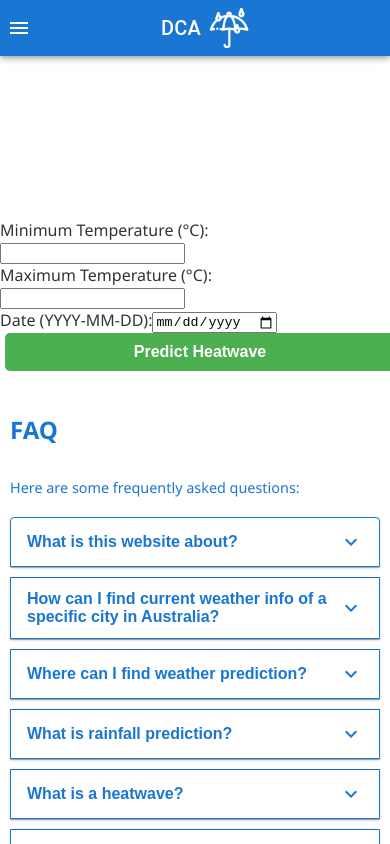
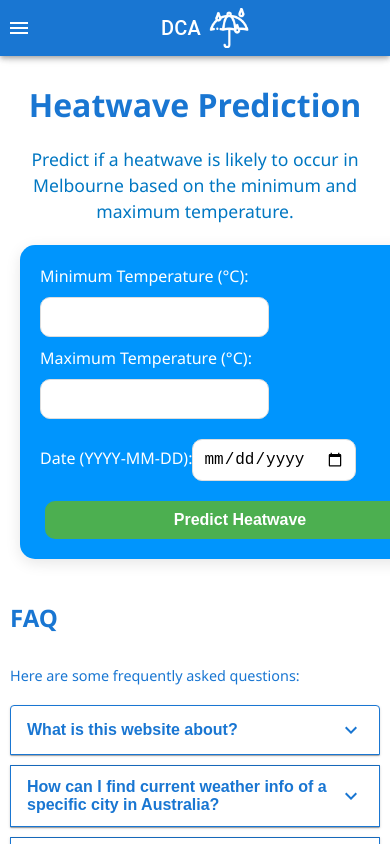
Before and after one commit to joonochakma/weather-prediction-stack, a React (Create React App) app in the folder weather_website/: page /heatwave in a window 390 px wide. Built offline with nearby package versions, Linux system fonts and the light colour scheme; no server answers.

Commit message:
heatwave page updated

```diff
--- a/weather_website/package.json
+++ b/weather_website/package.json
@@ -15,6 +15,7 @@
     "plotly.js": "^2.35.2",
     "react": "^18.3.1",
     "react-dom": "^18.3.1",
+    "react-modal": "^3.16.1",
     "react-plotly.js": "^2.6.0",
     "react-scripts": "5.0.1",
     "web-vitals": "^2.1.4"
--- /dev/null
+++ b/weather_website/src/pages/heatwave/Heatwave.css
@@ -0,0 +1,191 @@
+/* General Styles */
+.model_title {
+    color: #1976d2;
+    font-size: 2.5rem;
+    margin-bottom: 20px;
+    font-weight: bold;
+    text-align: center;
+}
+
+.model_description {
+    font-size: 1.1rem;
+    color: #0077c2;
+    text-align: center;
+    margin: 10px 0;
+    padding: 0 20px;
+    line-height: 1.5;
+    margin-bottom: 20px;
+}
+
+label {
+    color: #fff;
+    font-size: 1rem;
+    font-weight: 500;
+}
+
+/* Container for the prediction form */
+form {
+    background-color: #0095fd;
+    border-radius: 15px;
+    padding: 20px;
+    max-width: 600px;
+    width: 100%;
+    box-shadow: 0 4px 15px rgba(0, 0, 0, 0.1);
+    margin: 0 auto;
+}
+
+/* Input Styles */
+input[type="number"],
+input[type="date"] {
+    padding: 10px;
+    border-radius: 10px;
+    border: 1px solid #ddd;
+    font-size: 1rem;
+    width: stretch;
+    margin-top: 10px;
+    margin-bottom: 10px;
+}
+
+.submit-button {
+    padding: 10px 20px;
+    border: none;
+    border-radius: 10px;
+    background-color: #4CAF50;
+    color: white;
+    font-size: 1rem;
+    cursor: pointer;
+    transition: background-color 0.3s ease;
+    margin-top: 10px;
+    width: 100%;
+}
+
+.submit-button:hover {
+    background-color: #45a049;
+}
+
+.button-container {
+    margin-top: 20px;
+    display: flex;
+    justify-content: space-between;
+}
+
+.detail-button {
+    padding: 10px 20px;
+    border: none;
+    border-radius: 10px;
+    background-color: #0095fd;
+    color: white;
+    font-size: 1rem;
+    cursor: pointer;
+    transition: background-color 0.3s ease;
+    margin-top: 10px;
+    width: 100%;
+}
+
+.detail-button:hover {
+    background-color: #0077c2;
+}
+
+.reset-button {
+    padding: 10px 20px;
+    border: none;
+    border-radius: 10px;
+    background-color: #d32f2f;
+    color: white;
+    font-size: 1rem;
+    cursor: pointer;
+    transition: background-color 0.3s ease;
+    margin-top: 10px;
+    width: 100%;
+}
+
+.reset-button:hover {
+    background-color: #9a0007;
+}
+
+/* Error message styles */
+.error-message {
+    margin-top: 20px;
+    color: white;
+    font-size: 1rem;
+    font-weight: bold;
+    background-color: #d32f2f;
+    border: 1px solid white;
+    border-radius: 8px;
+    padding: 15px;
+    box-shadow: 0 4px 10px rgba(0, 0, 0, 0.1);
+    text-align: center;
+}
+
+/* Prediction result styles */
+.result {
+    margin-top: 30px;
+    padding: 15px;
+    background-color: #e3f2fd;
+    border-radius: 8px;
+    box-shadow: 0 4px 15px rgba(0, 0, 0, 0.1);
+    transition: transform 0.2s;
+}
+
+.result:hover {
+    transform: translateY(-5px);
+}
+
+.result h3 {
+    color: #1976d2;
+    margin-bottom: 15px;
+}
+
+.result p {
+    margin: 5px 0;
+    color: #2b2b2b;
+}
+
+/* Modal styling */
+.ReactModal__Overlay {
+    background-color: rgba(0, 0, 0, 0.75);
+    display: flex;
+    justify-content: center;
+    align-items: center;
+    position: fixed;
+    top: 0;
+    left: 0;
+    right: 0;
+    bottom: 0;
+}
+
+.ReactModal__Content {
+    top: auto !important; /* Override top style */
+    left: auto !important; /* Override left style */
+    right: auto !important; /* Override right style */
+    bottom: auto !important; /* Override bottom style */
+    transform: none;
+    position: relative;
+    padding: 20px;
+    border-radius: 10px;
+    box-shadow: 0 4px 15px rgba(0, 0, 0, 0.3);
+    background-color: #ffffff;
+    max-width: 500px;
+    width: 90%;
+}
+
+/* Responsive Design */
+@media (max-width: 680px) {
+    .model_title {
+      font-size: 2rem;
+    }
+
+    form {
+      padding: 10px;
+      width: stretch;
+      padding: 20px;
+      margin: 0 20px;
+      max-width: 600px; /* Optional: Sets a max width for larger screens */
+    }
+
+    input[type="number"],
+    input[type="date"],
+    button {
+      width: stretch;
+    }
+  }
--- a/weather_website/src/pages/heatwave/Heatwave.js
+++ b/weather_website/src/pages/heatwave/Heatwave.js
@@ -1,11 +1,16 @@
 import React, { useState } from 'react';
+import Modal from 'react-modal';
+import './Heatwave.css';
+import { alignProperty } from '@mui/material/styles/cssUtils';
 
 const Heatwave = () => {
     const [minTemp, setMinTemp] = useState('');
     const [maxTemp, setMaxTemp] = useState('');
-    const [date, setDate] = useState(''); // New state for date input
+    const [date, setDate] = useState('');
     const [prediction, setPrediction] = useState(null);
     const [error, setError] = useState('');
+    const [modalIsOpen, setModalIsOpen] = useState(false);
+    const [detailsModalIsOpen, setDetailsModalIsOpen] = useState(false);
 
     const handleSubmit = async (event) => {
         event.preventDefault(); // Prevent default form submission
@@ -29,6 +34,7 @@ const Heatwave = () => {
             const data = await response.json();
             setPrediction(data); // Set the entire prediction object
             setError(''); // Clear any previous errors
+            setModalIsOpen(true); // Open the modal after setting prediction
         } catch (err) {
             console.error('Error:', err);
             setError('Error fetching prediction. Please try again.');
@@ -36,9 +42,22 @@ const Heatwave = () => {
         }
     };
 
+    const closeModal = () => {
+        setModalIsOpen(false);
+    }
+
+    const openDetailsModal = () => {
+      setDetailsModalIsOpen(true); // Open details modal
+    };
+
+    const closeDetailsModal = () => {
+      setDetailsModalIsOpen(false); // Close details modal
+    };
+
     return (
         <div>
-            <h2>Heatwave Prediction</h2>
+            <h2 className="model_title">Heatwave Prediction</h2>
+            <p className="model_description">Predict if a heatwave is likely to occur in Melbourne based on the minimum and maximum temperature.</p>
             <form onSubmit={handleSubmit}>
                 <div>
                     <label>
@@ -69,26 +88,43 @@ const Heatwave = () => {
                             type="date"
                             value={date}
                             onChange={(e) => setDate(e.target.value)}
+                            required
                         />
                     </label>
                 </div>
-                <button type="submit">Predict Heatwave</button>
+                <button className="submit-button" type="submit">Predict Heatwave</button>
             </form>
 
-            {error && <p style={{ color: 'red' }}>{error}</p>}
+            {error && <p className="error-message">{error}</p>}
 
+            <Modal isOpen={modalIsOpen} onRequestClose={closeModal} contentLabel="Prediction Result">
                 {prediction && (
-                <div>
+                    <div className="result">
                         <h3>Prediction Result</h3>
                         <p>Date: {prediction.date}</p>
                         <p>Minimum Temperature: {prediction.minimum_temperature} °C</p>
                         <p>Maximum Temperature: {prediction.maximum_temperature} °C</p>
-                    <p>Predicted Cluster: {prediction.predicted_cluster}</p>
+                        <p>Predicted Cluster: {prediction.cluster}</p>
                         <p>{prediction.predicted_cluster === 1 ? "Heatwave is occurring!" : "No heatwave."}</p>
+                        <div className="button-container">
+                            <button className="detail-button" onClick={openDetailsModal}>More Details</button>
+                            <button className="reset-button" onClick={() => setPrediction(null)}>Reset</button>
+                        </div>
                     </div>
                 )}
+                <button onClick={closeModal} style={{margin:'20px auto', width: 'stretch', display: 'block'}}>Close</button>
+            </Modal>
+
+            {/* Nested Modal for More Details */}
+            <Modal isOpen={detailsModalIsOpen} onRequestClose={closeDetailsModal} contentLabel="More Details">
+                <h3>More About Heatwaves</h3>
+                <p>A heatwave is defined as a prolonged period of excessively hot weather, which may be accompanied by high humidity.</p>
+                <button onClick={closeDetailsModal}>Close</button>
+            </Modal>
         </div>
     );
 };
 
+Modal.setAppElement('#root'); // Set the root element for accessibility
+
 export default Heatwave;
```
Also changed, not shown: 1 other file (tests, documents, lock files or other folders). Lines whose indentation alone changed are shown as unchanged.
